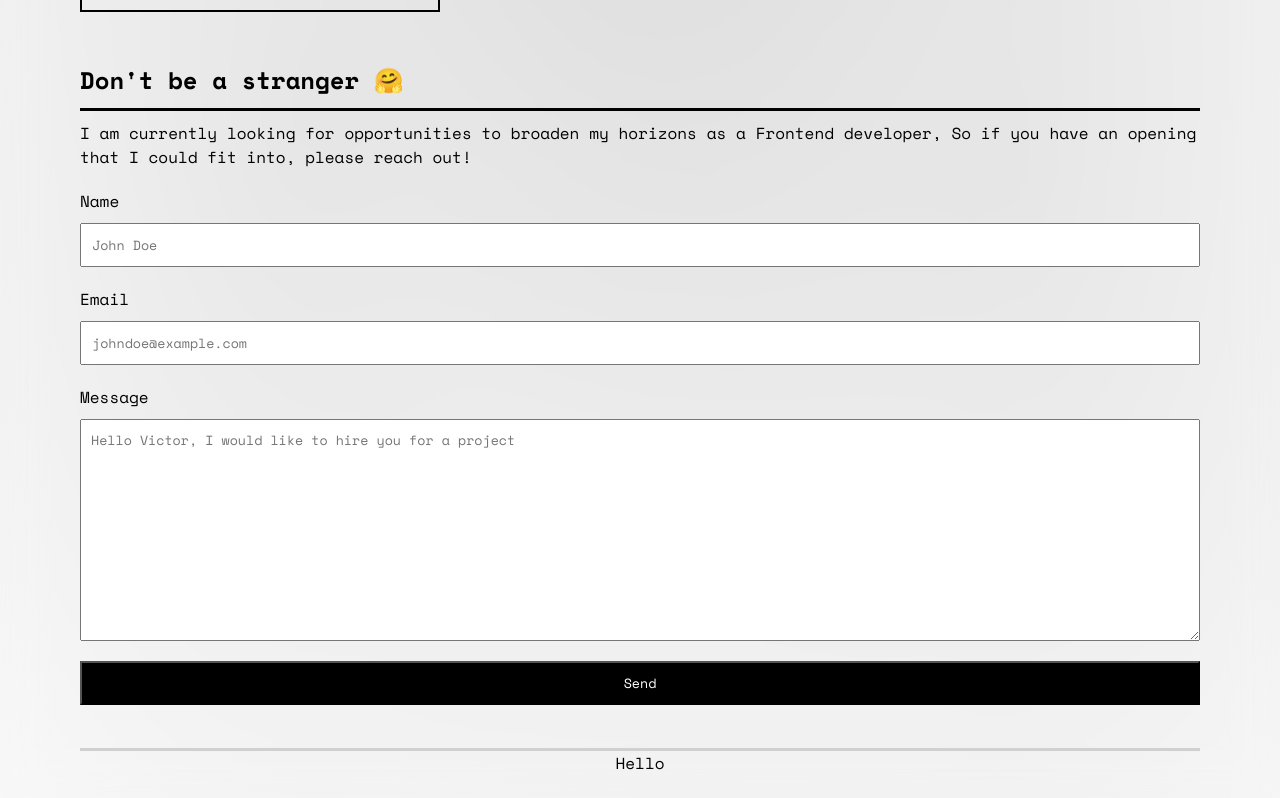
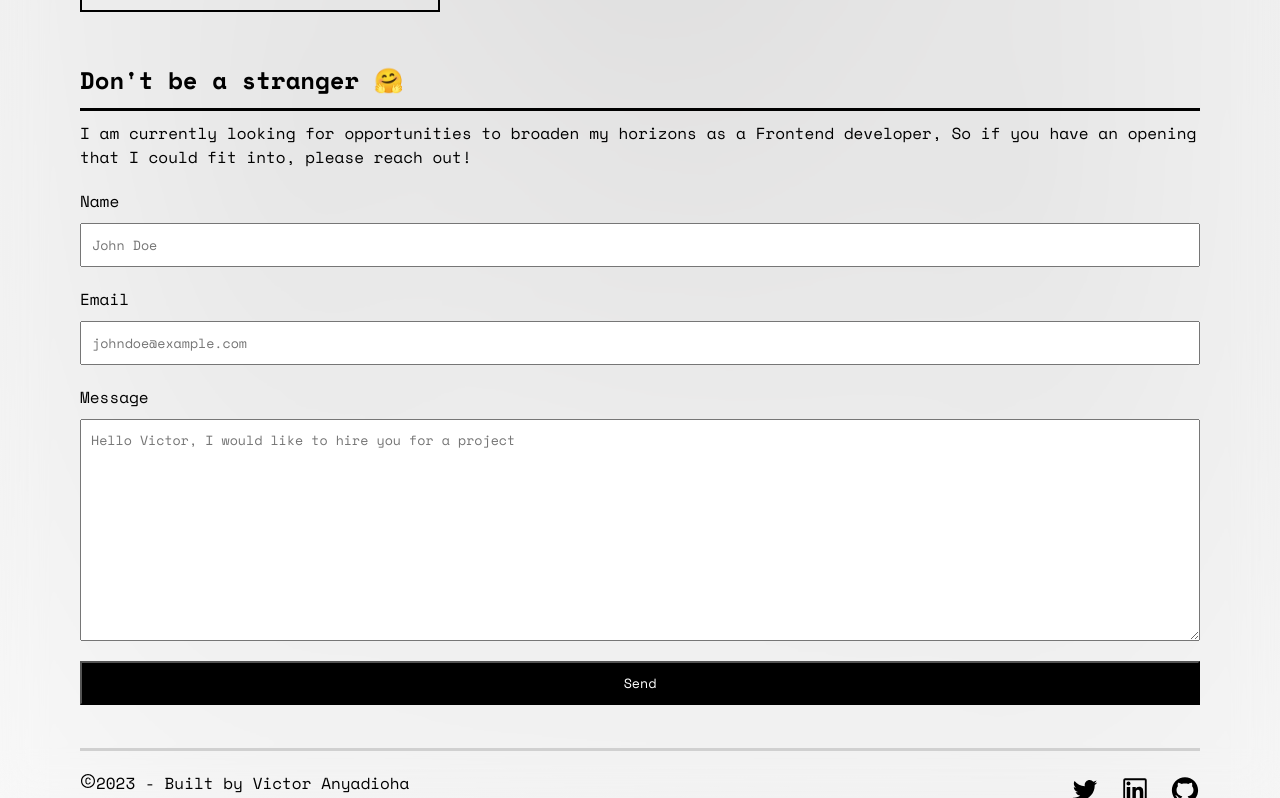
Before and after one commit to vanyadioha/portfolio-v1, a Next.js app: page / in a window 1280 px wide. Shown: the part 1662-2460 px from the top of the page. Built offline with nearby package versions, Linux system fonts and the light colour scheme.

Commit message:
Feat/Style: Basic markup and styling done to footer component

```diff
--- a/src/components/reuseables/Footer.jsx
+++ b/src/components/reuseables/Footer.jsx
@@ -1,20 +1,67 @@
 import styled from "styled-components"
+import { AiOutlineTwitter, AiOutlineLinkedin, AiOutlineGithub, AiOutlineCopyrightCircle } from 'react-icons/ai'
 
 const StyledFooter = styled.footer`
     height: 5rem;
     width: calc(100% - 16rem);
+    padding: 2rem 0;
     position: absolute;
     bottom: 0;
     left: 50%;
     transform: translateX(-50%);
     border-top: .3rem solid #d0d0d0;
     text-align: center;
+    display: flex;
+    justify-content: space-between;
+    ul {
+        display: flex;
+        gap: 2rem;
+        li {
+            font-size: 3rem;
+            a {
+                &, &:active, &:visited {
+                    color: black;
+                }
+            }
+        }
+    }
 `
 
 const Footer = () => {
+    const socials = [
+        {
+            name: 'TW',
+            icon: AiOutlineTwitter,
+            link: 'https://twitter.com/thegr8khallie',
+        },
+        {
+            name: 'LI',
+            icon: AiOutlineLinkedin,
+            link: 'www.linkedin.com/in/victor-anyadioha-76b9a41b8',
+        },
+        {
+            name: 'GH',
+            icon: AiOutlineGithub,
+            link: 'https://github.com/thegr8khallie',
+        },
+    ]
     return (
         <StyledFooter>
-            Hello
+            <p><AiOutlineCopyrightCircle />2023 - Built by Victor Anyadioha</p>
+            <ul>
+                {socials.map((i) => {
+                    return (
+                        <li key={i.name}>
+                            <a
+                                href={i.link}
+                                target="_blank"
+                                rel="noopener noreferrer">
+                                <i.icon />
+                            </a>
+                        </li>
+                    )
+                })}
+            </ul>
         </StyledFooter>
     )
 }
```
